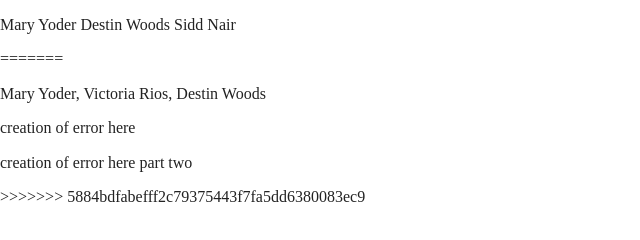
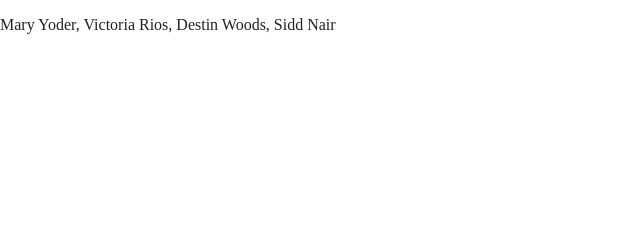
Before and after one commit to maryvalentiney/exquisite-corpse, a website built with Parcel: page index.html in a window 1280 px wide. Shown: the whole page, without its empty margins (0-640 px from the left). Built offline with nearby package versions, Linux system fonts and the light colour scheme.

Commit message:
corrected

```diff
--- a/index.html
+++ b/index.html
@@ -25,16 +25,8 @@
 <body>
 
   <!-- Add your site or application content here -->
-  <p>Mary Yoder
-  Destin Woods
-  Sidd Nair</p>
-=======
-
   <p>Mary Yoder, Victoria Rios,
-  Destin Woods</p>
-  <p>creation of error here</p>
-  <p>creation of error here part two</p>
->>>>>>> 5884bdfabefff2c79375443f7fa5dd6380083ec9
+  Destin Woods, Sidd Nair</p>
   <script src="js/vendor/modernizr-3.11.2.min.js"></script>
   <script src="js/plugins.js"></script>
   <script src="js/main.js"></script>
```
